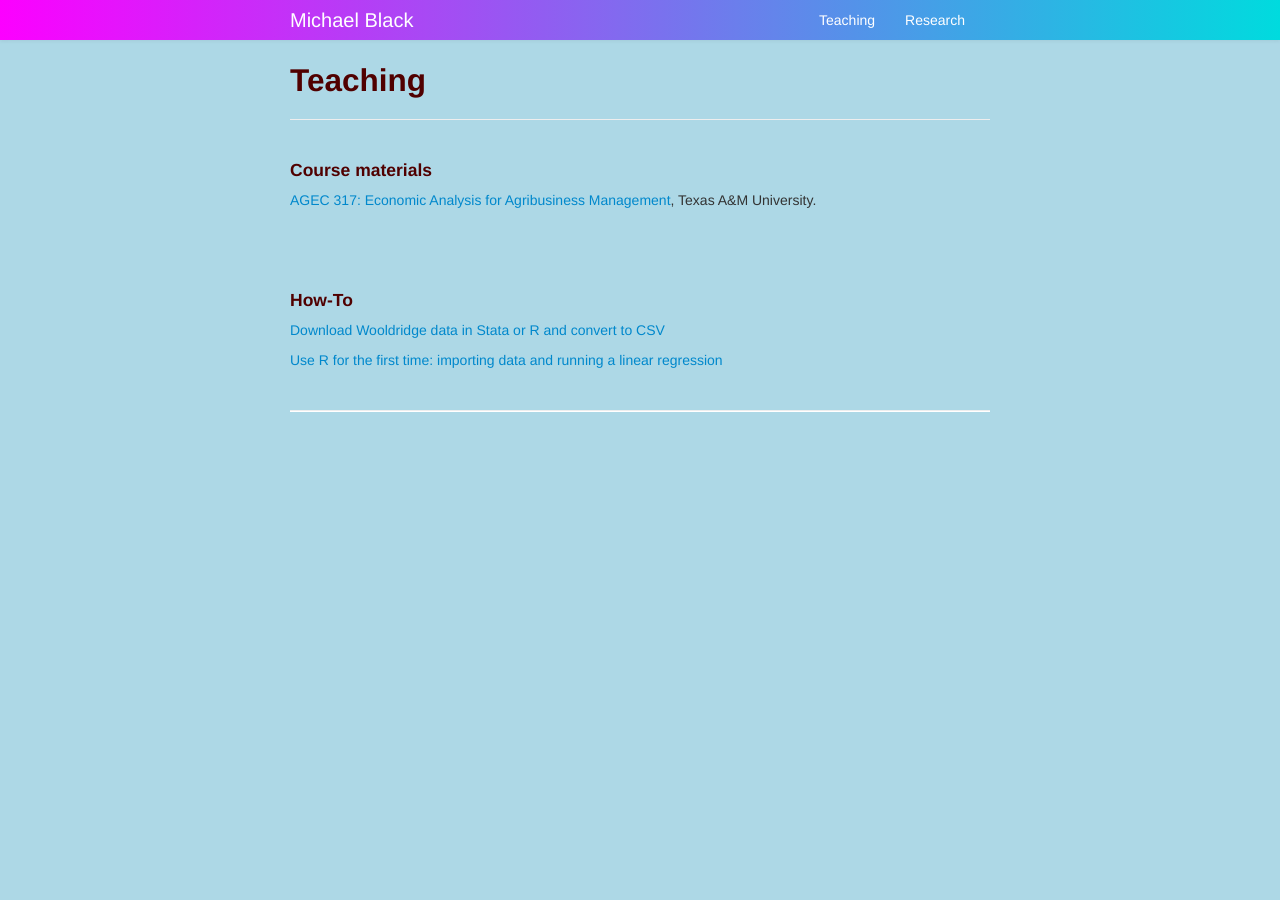
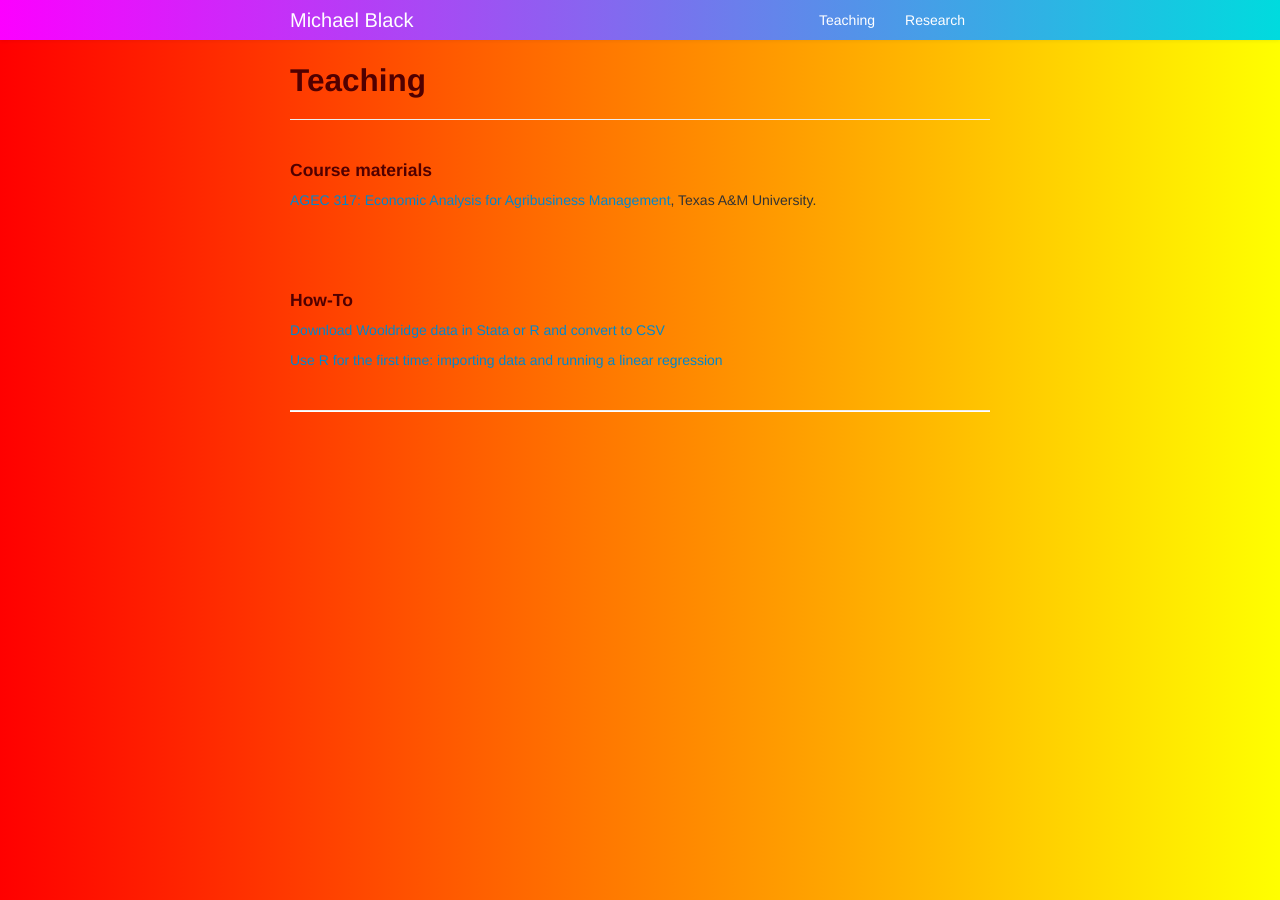
Before and after one commit to michael-black/michael-black.github.io, a Jekyll site: the page built from pages/teaching.md, in a window 1280 px wide. Built offline with Jekyll 4.4.1, drawn with Linux system fonts in a browser that asks for light colours.

Commit message:
Changed light blue background to gradient

```diff
--- a/assets/themes/twitter/css/my_custom_css.css
+++ b/assets/themes/twitter/css/my_custom_css.css
@@ -7,7 +7,7 @@ code {
 }
 
 body {
-  background-color: lightblue;
+  background-image: linear-gradient(to right, red , yellow);
 }
 
 a code {
```
